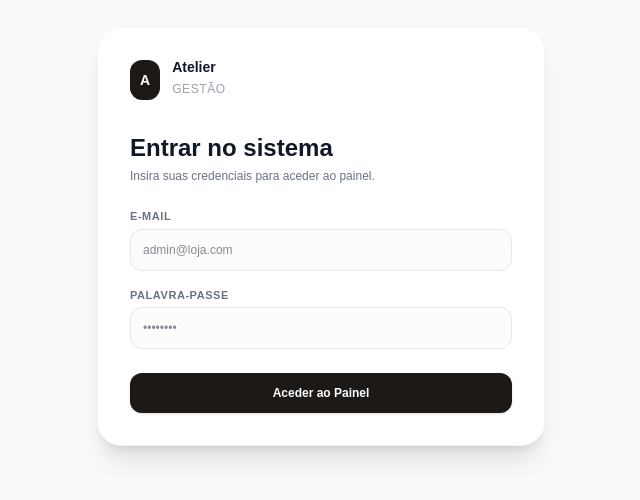
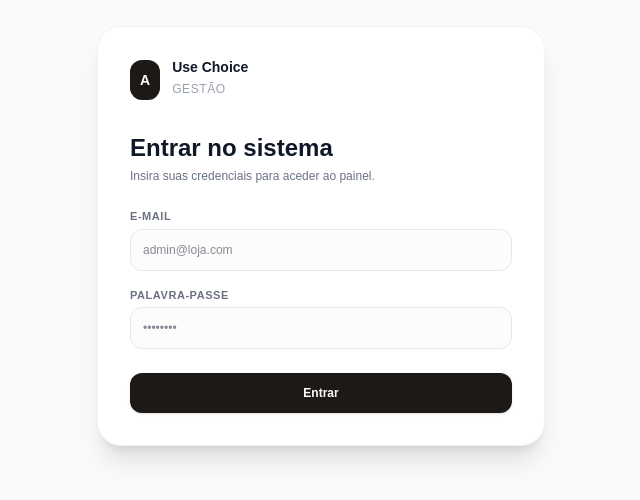
Before and after one commit to Guigms/ucab, a Next.js app: page /login in a window 1280 px wide. Shown: the part 164-664 px from the top of the page, without its empty margins (319-959 px from the left). Built offline with nearby package versions, Linux system fonts and the light colour scheme.

Commit message:
ajuste login

```diff
--- a/app/api/auth/loggout/route.ts
+++ b/app/api/auth/loggout/route.ts
@@ -2,6 +2,8 @@ import { NextResponse } from 'next/server'
 import { cookies } from 'next/headers'
 
 export async function POST() {
-  (await cookies()).delete('session_token')
-  return NextResponse.json({ message: 'Logout efetuado com sucesso' })
+  const cookieStore = await cookies()
+  cookieStore.delete('session_token')
+
+  return NextResponse.json({ success: true })
 }
--- a/app/layout.tsx
+++ b/app/layout.tsx
@@ -100,7 +100,7 @@ export default function RootLayout({ children }: { children: React.ReactNode })
               </div>
               <div className="overflow-hidden">
                 <p className="text-xs font-bold text-gray-900 truncate">Administradora</p>
-                <p className="text-[11px] text-gray-400 truncate">admin@loja.com</p>
+                <p className="text-[11px] text-gray-400 truncate"></p>
               </div>
             </div>
             <button
--- a/app/login/page.tsx
+++ b/app/login/page.tsx
@@ -37,7 +37,7 @@ export default function LoginPage() {
             A
           </div>
           <div>
-            <h1 className="font-bold text-sm leading-tight text-gray-900">Atelier</h1>
+            <h1 className="font-bold text-sm leading-tight text-gray-900">Use Choice</h1>
             <span className="text-xs text-gray-400 tracking-wider">GESTÃO</span>
           </div>
         </div>
@@ -80,7 +80,7 @@ export default function LoginPage() {
             type="submit"
             className="w-full bg-stone-900 hover:bg-stone-800 text-white p-3 rounded-xl text-xs font-bold transition-all shadow-sm mt-2"
           >
-            Aceder ao Painel
+            Entrar
           </button>
         </form>
 
```
